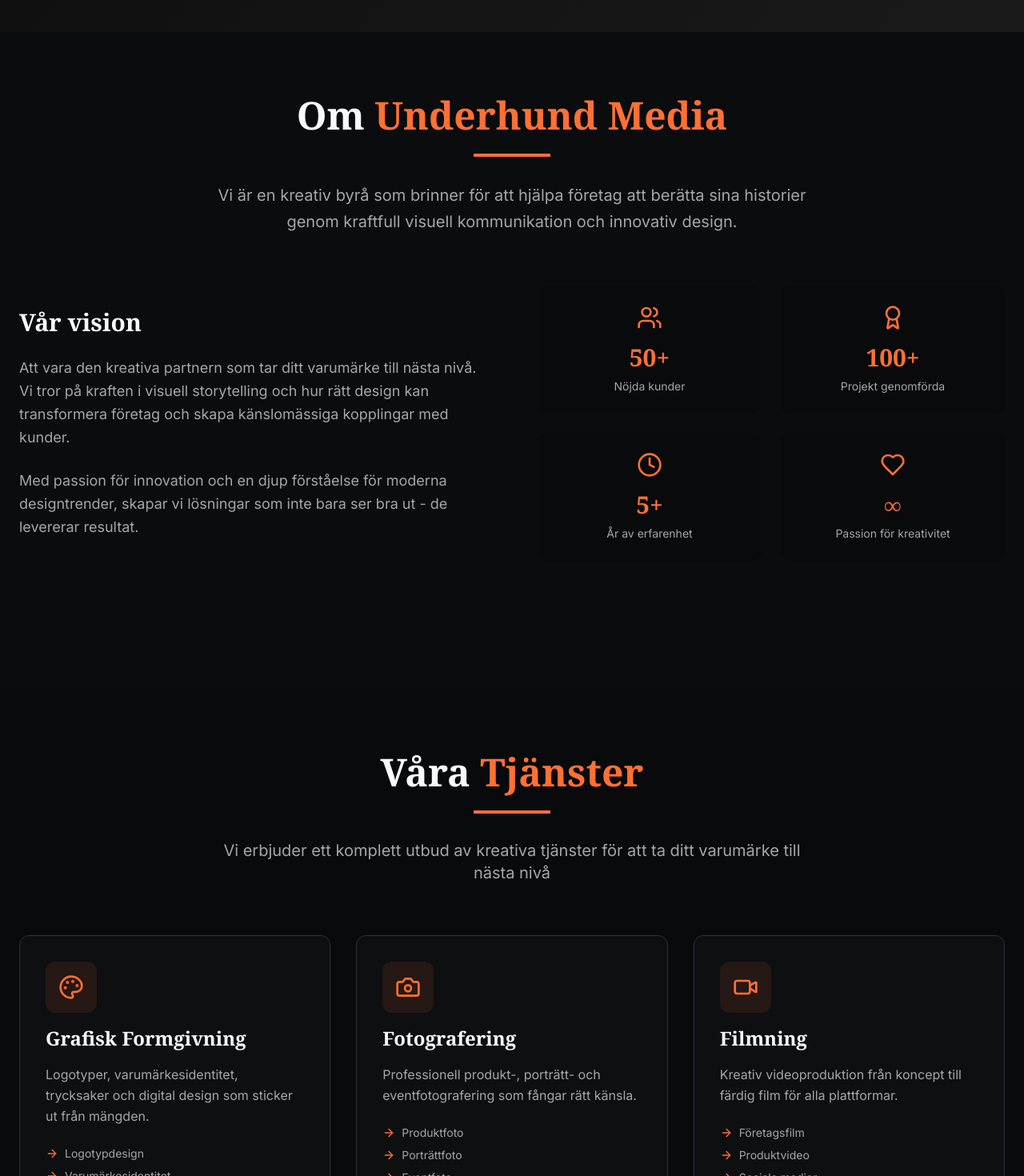
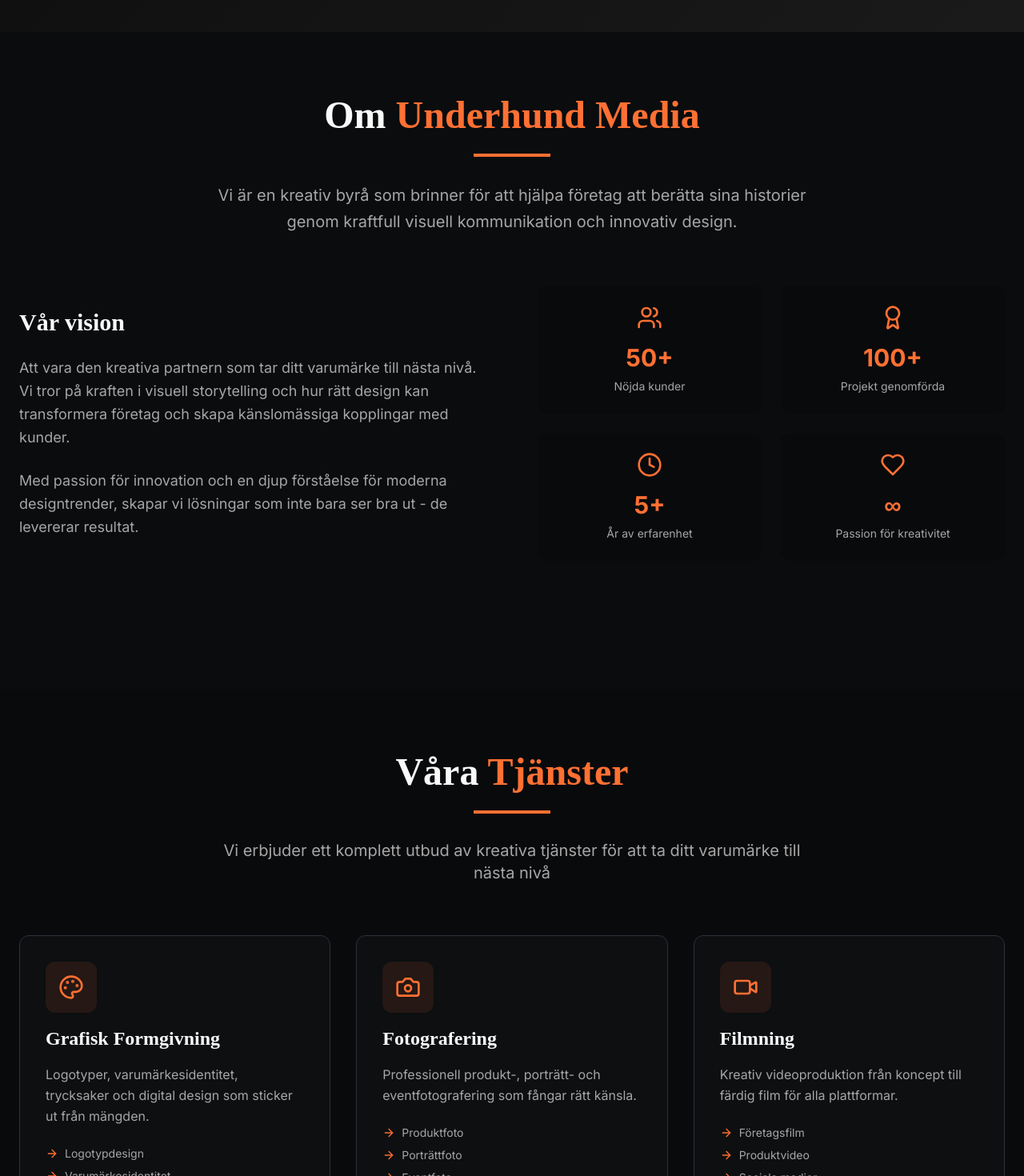
Before and after one commit to Bjojne/underhund-visions-design, a React (Vite) app: page / in a window 1280 px wide. Shown: the part 760-2230 px from the top of the page at 80% size. Built offline with nearby package versions, Linux system fonts and the light colour scheme.

Commit message:
Fix: Apply font to all headings
Ensure all headings use the same font.

```diff
--- a/src/components/About.tsx
+++ b/src/components/About.tsx
@@ -13,7 +13,7 @@ const About = () => {
     <section id="om-oss" className="py-20 bg-card/50">
       <div className="container mx-auto px-6">
         <div className="text-center mb-16 animate-fade-in-up">
-          <h2 className="font-serif text-4xl md:text-5xl font-bold mb-6">
+          <h2 className="text-4xl md:text-5xl font-bold mb-6">
             Om <span className="text-primary">Underhund Media</span>
           </h2>
           <div className="w-24 h-1 bg-primary mx-auto mb-8"></div>
@@ -25,7 +25,7 @@ const About = () => {
 
         <div className="grid md:grid-cols-2 gap-16 items-center mb-20">
           <div className="animate-slide-in-left">
-            <h3 className="font-serif text-3xl font-bold mb-6">Vår vision</h3>
+            <h3 className="text-3xl font-bold mb-6">Vår vision</h3>
             <p className="text-muted-foreground text-lg leading-relaxed mb-6">
               Att vara den kreativa partnern som tar ditt varumärke till nästa nivå.
               Vi tror på kraften i visuell storytelling och hur rätt design kan
@@ -41,7 +41,7 @@ const About = () => {
             {stats.map((stat, index) => (
               <div key={index} className="text-center bg-background p-6 rounded-xl hover:bg-muted/20 transition-all duration-300 hover:scale-105">
                 <stat.icon className="w-8 h-8 text-primary mx-auto mb-4" />
-                <div className="font-serif text-3xl font-bold text-primary mb-2">{stat.number}</div>
+                <div className="text-3xl font-bold text-primary mb-2">{stat.number}</div>
                 <div className="text-muted-foreground text-sm">{stat.text}</div>
               </div>
             ))}
--- a/src/components/Contact.tsx
+++ b/src/components/Contact.tsx
@@ -35,7 +35,7 @@ const Contact = () => {
     <section id="kontakt" className="py-20">
       <div className="container mx-auto px-6">
         <div className="text-center mb-16 animate-fade-in-up">
-          <h2 className="font-serif text-4xl md:text-5xl font-bold mb-6">
+          <h2 className="text-4xl md:text-5xl font-bold mb-6">
             Kontakta <span className="text-primary">Oss</span>
           </h2>
           <div className="w-24 h-1 bg-primary mx-auto mb-8"></div>
@@ -47,7 +47,7 @@ const Contact = () => {
         <div className="grid lg:grid-cols-2 gap-16">
           {/* Contact Info */}
           <div className="animate-slide-in-left">
-            <h3 className="font-serif text-3xl font-bold mb-8">Låt oss skapa något fantastiskt tillsammans</h3>
+            <h3 className="text-3xl font-bold mb-8">Låt oss skapa något fantastiskt tillsammans</h3>
             <p className="text-muted-foreground text-lg leading-relaxed mb-8">
               Vi är här för att hjälpa dig förverkliga dina kreativa visioner. Oavsett om du behöver
               en komplett varumärkesidentitet eller bara vill diskutera en idé, tveka inte att höra av dig.
--- a/src/components/Portfolio.tsx
+++ b/src/components/Portfolio.tsx
@@ -62,7 +62,7 @@ const Portfolio = () => {
     <section id="portfolio" className="py-20 bg-card/30">
       <div className="container mx-auto px-6">
         <div className="text-center mb-16 animate-fade-in-up">
-          <h2 className="font-serif text-4xl md:text-5xl font-bold mb-6">
+          <h2 className="text-4xl md:text-5xl font-bold mb-6">
             Vårt <span className="text-primary">Portfolio</span>
           </h2>
           <div className="w-24 h-1 bg-primary mx-auto mb-8"></div>
@@ -122,7 +122,7 @@ const Portfolio = () => {
               </div>
 
               <div className="p-6">
-                <h3 className="font-serif text-xl font-bold mb-2">{item.title}</h3>
+                <h3 className="text-xl font-bold mb-2">{item.title}</h3>
                 <p className="text-muted-foreground text-sm">{item.description}</p>
               </div>
             </div>
--- a/src/components/Services.tsx
+++ b/src/components/Services.tsx
@@ -39,7 +39,7 @@ const Services = () => {
     <section id="tjänster" className="py-20">
       <div className="container mx-auto px-6">
         <div className="text-center mb-16 animate-fade-in-up">
-          <h2 className="font-serif text-4xl md:text-5xl font-bold mb-6">
+          <h2 className="text-4xl md:text-5xl font-bold mb-6">
             Våra <span className="text-primary">Tjänster</span>
           </h2>
           <div className="w-24 h-1 bg-primary mx-auto mb-8"></div>
@@ -55,7 +55,7 @@ const Services = () => {
                 <div className="w-16 h-16 bg-primary/10 rounded-xl flex items-center justify-center mb-4 group-hover:bg-primary/20 transition-colors duration-300">
                   <service.icon className="w-8 h-8 text-primary" />
                 </div>
-                <h3 className="font-serif text-2xl font-bold mb-4">{service.title}</h3>
+                <h3 className="text-2xl font-bold mb-4">{service.title}</h3>
                 <p className="text-muted-foreground leading-relaxed mb-6">{service.description}</p>
               </div>
 
```
